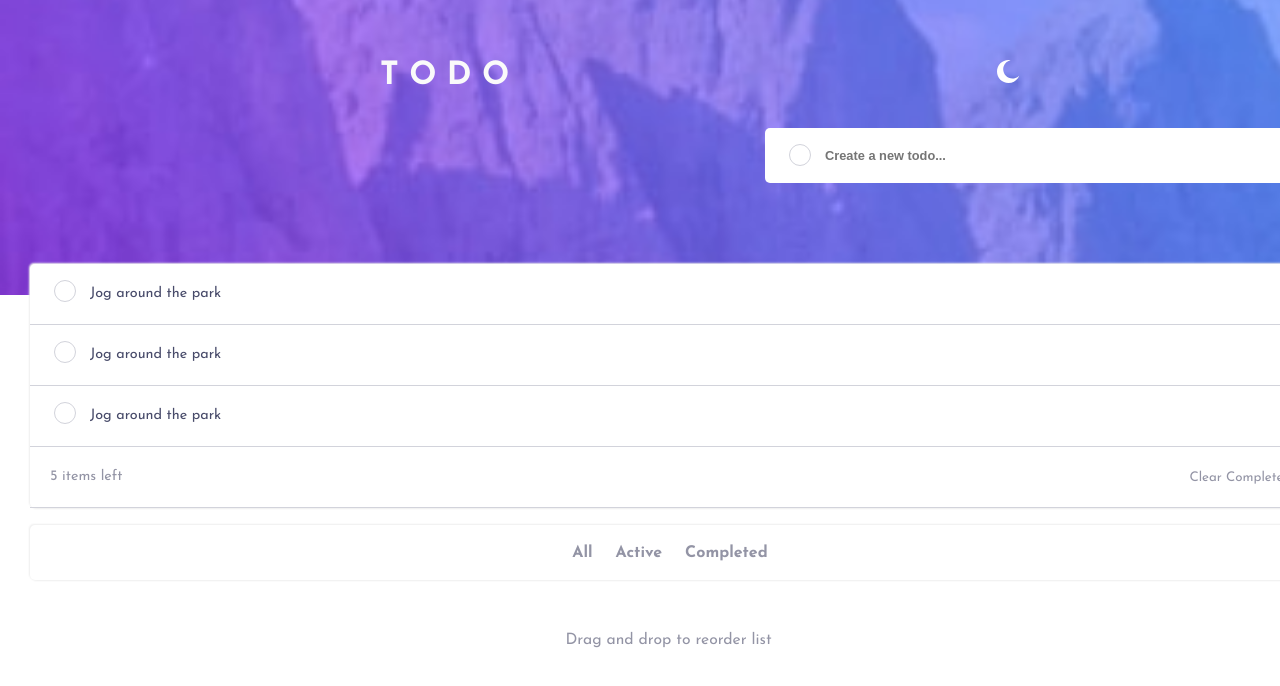
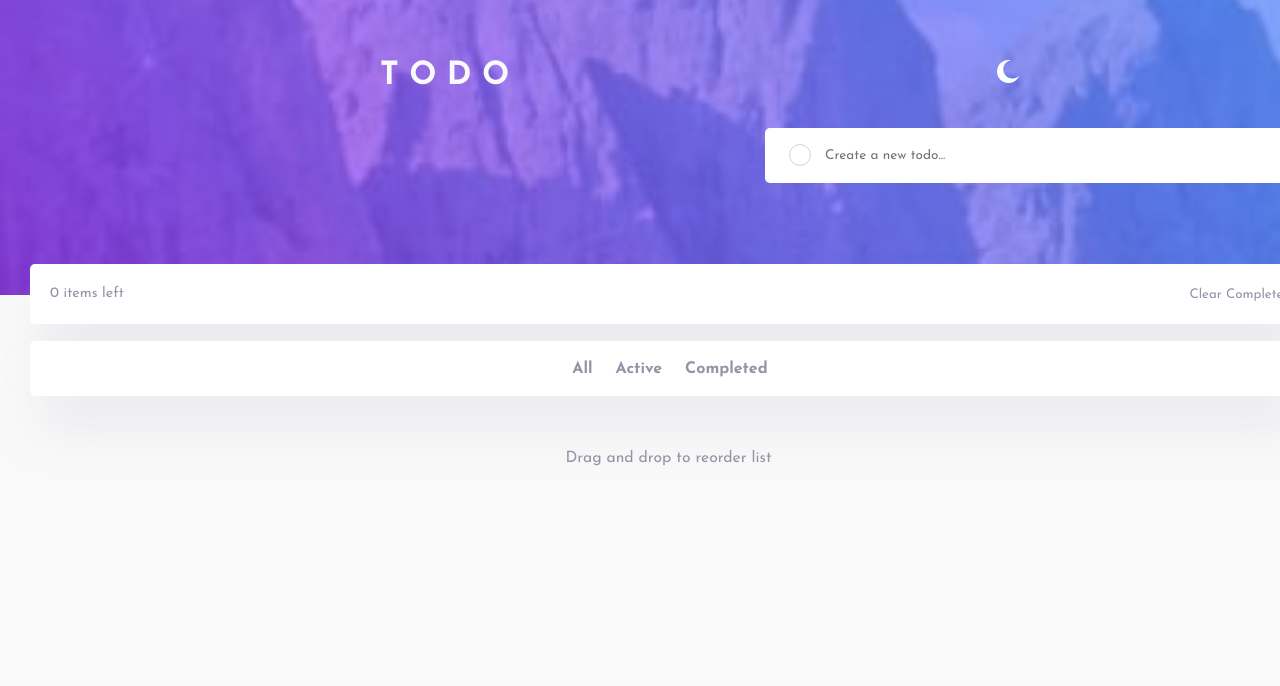
Before and after one commit to pbatista01/todo-app, a React (Vite) app: page / in a window 1280 px wide. Shown: the top 686 px of the page. Built offline with nearby package versions, Linux system fonts and the light colour scheme.

Commit message:
Adding functions to make it work

```diff
--- a/src/App.jsx
+++ b/src/App.jsx
@@ -3,16 +3,55 @@ import Header from './Header.jsx';
 import TodoInput from './TodoInput.jsx';
 import TodoList from './TodoList.jsx';
 import { ThemeProvider } from './ThemeProvider';
+import { useState } from 'react';
+
 function App() {
 
+    const [todos, setTodos] = useState([]);
+
+    const [filter, setFilter] = useState('all');
+
+    const addTodo = (text) => {
+      const newTodo = {
+        id: Date.now(),
+        text,
+        completed: false
+      };
+      setTodos (prev => [...prev, newTodo]);
+    }
+
+    const handleFilterChange  = (newFilter) => {
+        setFilter(newFilter);
+    }
+
+    const filteredTodos = todos.filter(todo =>{
+        if(filter === "active") return !todo.completed;
+        if(filter === "completed") return todo.completed;
+        return true;
+    })
+
+    const toggleTodo = (id) => {
+        setTodos(prevTodos =>
+            prevTodos.map(todo =>
+                todo.id === id ? { ...todo, completed: !todo.completed} : todo
+            )
+        );
+    };
+
+    const removeTodo = (id) => {
+        setTodos(prevTodos => prevTodos.filter(todo => todo.id !== id))
+    }
+
+    const clearCompleted = () =>{
+        setTodos(prevTodos => prevTodos.filter(todo => !todo.completed));
+    }
+
   return (
-    <>
-      <ThemeProvider>
+    <ThemeProvider>
       <Header />
-      <TodoInput />
-      <TodoList />
-      </ThemeProvider>
-    </>
+      <TodoInput addTodo={addTodo}/>
+      <TodoList todos={todos} toggleTodo={toggleTodo} removeTodo={removeTodo} clearCompleted={clearCompleted} filteredTodos={filteredTodos} handleFilterChange={handleFilterChange}/>
+    </ThemeProvider>
   )
 }
 
--- a/src/ThemeProvider.jsx
+++ b/src/ThemeProvider.jsx
@@ -1,10 +1,17 @@
-import { useState } from 'react';
+import { useState, useEffect } from 'react';
 import { ThemeContext } from './ThemeContext.js';
 
 export function ThemeProvider({ children }) {
   const [darkTheme, setDarkTheme] = useState(false);
 
-  const toggleTheme = () => setDarkTheme(prev => !prev);
+  const toggleTheme = () => {
+    setDarkTheme(prev => !prev);
+  };
+
+  useEffect(() => {
+    document.body.classList.remove("light", "dark");
+    document.body.classList.add(darkTheme ? "dark" : "light");
+  }, [darkTheme]);
 
   return (
     <ThemeContext.Provider value={{ darkTheme, toggleTheme }}>
--- a/src/TodoInput.jsx
+++ b/src/TodoInput.jsx
@@ -2,14 +2,24 @@ import './todoInput.css';
 import iconCheck from './assets/icon-check.svg'
 import { useContext } from 'react';
 import { ThemeContext } from './ThemeContext';
+import { useState } from 'react';
 
-function TodoInput(){
+function TodoInput({addTodo}){
 
     const {darkTheme} = useContext(ThemeContext);
 
+    const [input, setInput] = useState('');
+
+    const handleKeyDown = (e) =>{
+        if(e.key === 'Enter' && input.trim()){
+            addTodo(input);
+            setInput('');
+        }
+    };
+
     return(
         <div className="todoInput-container">
-            <input type="text" className={`todo-input ${darkTheme ? 'dark' : 'light'}`} placeholder="Create a new todo..." />
+            <input type="text" className={`todo-input ${darkTheme ? 'dark' : 'light'}`} placeholder="Create a new todo..." value={input} onChange={(e)=> setInput(e.target.value)} onKeyDown={handleKeyDown}/>
             <span className="check-icon"><img src={iconCheck} /></span>
         </div>
     );
--- a/src/TodoList.jsx
+++ b/src/TodoList.jsx
@@ -4,23 +4,24 @@ import iconCheck from './assets/icon-check.svg';
 import { useContext } from 'react';
 import { ThemeContext } from './ThemeContext';
 
-function TodoList(){
+function TodoList({todos, clearCompleted, toggleTodo, removeTodo, filteredTodos, handleFilterChange}){
 
     const {darkTheme} = useContext(ThemeContext);
+
 
     return(
         <section className="todos">
         <ul className={`todo-list ${darkTheme ? 'dark' : 'light'}`}>
-            <li className={`todo-item ${darkTheme ? 'dark' : 'light'}`}><span className="check-icon"><img src={iconCheck} /></span>Jog around the park<img src={deleteIcon} alt="delete icon" className="delete-icon"/></li>
-            <li className={`todo-item ${darkTheme ? 'dark' : 'light'}`}><span className="check-icon"><img src={iconCheck} /></span>Jog around the park<img src={deleteIcon} alt="delete icon" className="delete-icon"/></li>
-            <li className={`todo-item ${darkTheme ? 'dark' : 'light'}`}><span className="check-icon"><img src={iconCheck} /></span>Jog around the park<img src={deleteIcon} alt="delete icon" className="delete-icon"/></li>
-            <li className={`todo-item ${darkTheme ? 'dark' : 'light'}`}><p>5 items left</p><button className="clear-btn">Clear Completed</button></li>
+            {filteredTodos.map(todo =>(
+                <li className={`todo-item ${darkTheme ? 'dark' : 'light'} ${todo.completed ? 'completed' : ''} `} key={todo.id} onClick={()=> toggleTodo(todo.id)}><span className="check-icon"><img src={iconCheck} /></span>{todo.text}<img src={deleteIcon} onClick={() => removeTodo(todo.id)} alt="delete icon" className="delete-icon"/></li>
+            ))}
+            <li className={`todo-item ${darkTheme ? 'dark' : 'light'}`}><p>{todos.filter(todo => !todo.completed).length} items left</p><button className="clear-btn" onClick={clearCompleted}>Clear Completed</button></li>
         </ul>
         <div className="filter">
             <ul className={`filter-list ${darkTheme ? 'dark' : 'light'}`}>
-                <li className={`filter-item ${darkTheme ? 'dark' : 'light'}`}>All</li>
-                <li className={`filter-item ${darkTheme ? 'dark' : 'light'}`}>Active</li>
-                <li className={`filter-item ${darkTheme ? 'dark' : 'light'}`}>Completed</li>
+                <li className={`filter-item ${darkTheme ? 'dark' : 'light'}`} onClick={()=> handleFilterChange('all')}>All</li>
+                <li className={`filter-item ${darkTheme ? 'dark' : 'light'}`} onClick={()=> handleFilterChange('active')}>Active</li>
+                <li className={`filter-item ${darkTheme ? 'dark' : 'light'}`} onClick={() => handleFilterChange('completed')}>Completed</li>
             </ul>
         </div>
         <p className="drag-text">Drag and drop to reorder list</p>
--- a/src/index.css
+++ b/src/index.css
@@ -1,4 +1,4 @@
-#root{
+:root{
   /*Primary*/
   --bright-blue:hsl(220, 98%, 61%);
   --check-background: linear-gradient(to right, hsl(192, 100%, 67%), hsl(280, 87%, 65%));
@@ -16,12 +16,23 @@
   --darktheme-dark-grayish-blue: hsl(234, 11%, 52%);
   --darktheme-very-dark-grayish-blue: hsl(233, 14%, 35%);
   --darktheme-very-dark-grayish-blue-hover: hsl(237, 14%, 26%);
+  background:transparent;
+  min-height:100vh;
 }
 
 body{
   font-size:18px;
   font-family: "Josefin Sans", sans-serif;
   min-width:375px;
+
+}
+
+body.light{
+  background-color: #f9f9f9;
+}
+
+body.dark{
+  background-color: hsl(229, 27%, 12%);
 }
 
 *{
--- a/src/todoInput.css
+++ b/src/todoInput.css
@@ -42,7 +42,7 @@
     border:1.5px solid var(--lighttheme-light-grayish-blue);
 }
 
-.todo-item:hover .check-icon{
+.todo-item.completed .check-icon{
     background:var(--check-background);
     width:22px;
     height:22px;
@@ -53,7 +53,7 @@
     display:none;
 }
 
-.todo-item:hover .check-icon img{
+.todo-item.completed .check-icon img{
     display:inline-block;
     width:12px;
     margin-top:6px;
@@ -65,10 +65,9 @@
     height:55px;
     border:none;
     border-radius:5px;
-    font-size:0.8rem;
+    font-size:0.85rem;
     padding-left:60px;
-
-    font-weight:700;
+    font-family: "Josefin Sans", sans-serif;
 }
 
 .todo-input.light{
--- a/src/todoList.css
+++ b/src/todoList.css
@@ -13,7 +13,7 @@
 
 .todo-list.light{
     background-color:white;
-    box-shadow:1px 1px 2px #eee, -1px -1px 2px #eee;
+    box-shadow: 0px 35px 50px -15px rgba(194, 195, 214, 0.5);
 }
 
 .todo-list.dark{
@@ -30,11 +30,14 @@
     gap:23px;
     align-items: center;
     justify-content: center;
+    position:absolute;
+    z-index:1;
 }
 
 .filter-list.light{
     background-color:white;
-    box-shadow:1px 1px 2px #eee, -1px -1px 2px #eee;
+    box-shadow: 0px 35px 50px -15px rgba(194, 195, 214, 0.5);
+
 }
 
 .filter-list.dark{
@@ -55,7 +58,7 @@
     color:var( --darktheme-light-grayish-blue);
 }
 
-.filter-item:hover.light{
+.filter-item:hover{
     color:var(--lighttheme-very-dark-grayish-blue);
 }
 
@@ -80,8 +83,12 @@
 
 .todo-item.dark{
     color:var(--darktheme-light-grayish-blue);
-    border-bottom:1px solid var(--darktheme-light-grayish-blue);
+    border-bottom:1px solid hsl(234, 39%, 85%,0.5);;
+}
 
+.todo-item.completed{
+    text-decoration: line-through;
+    color:gray;
 }
 
 .todo-item:last-child{
@@ -92,6 +99,9 @@
     color:var(--lighttheme-dark-grayish-blue);
     font-weight:400;
     cursor:default;
+    border-bottom-left-radius: 5px;
+    border-bottom-right-radius: 5px;
+    border-bottom:none;
 }
 
 .clear-btn{
@@ -107,11 +117,6 @@
     color:var(--lighttheme-very-dark-grayish-blue);
 }
 
-.todo-item:hover .delete-icon{
-    display:block;
-}
-
-
 .delete-icon{
     display:none;
     position:absolute;
@@ -121,10 +126,14 @@
     cursor:pointer;
 }
 
+.todo-item.completed .delete-icon{
+    display:block;
+}
+
 .drag-text{
     text-align: center;
     margin-left:57px;
-    margin-top:52px;
+    margin-top:95px;
     font-size:0.98rem;
     color:var(--lighttheme-dark-grayish-blue);
 }
```
